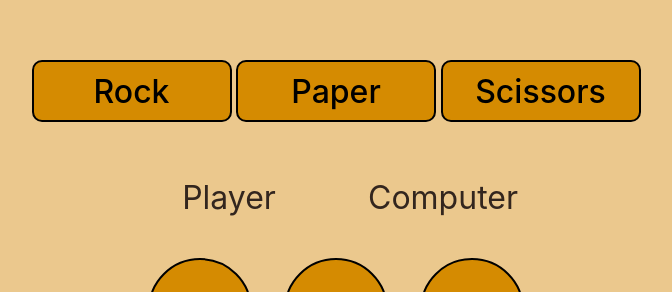
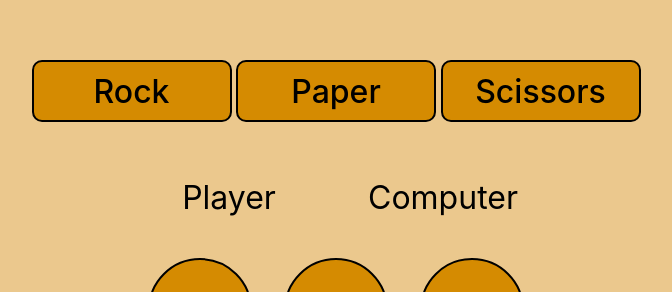
Before and after one commit to RespectWood/rock-paper-scissors, a website: page index.html in a window 1280 px wide. Shown: the part 108-400 px from the top of the page, without its empty margins (304-976 px from the left). Drawn offline with Linux system fonts and the light colour scheme.

Commit message:
playerboard solid black

```diff
--- a/style.css
+++ b/style.css
@@ -51,13 +51,13 @@
 }
 #computerBoard{
     text-align: center;
-    color:rgba(23, 14, 14, 0.87);
+    color: black;
 
 }
 
 #playerBoard{
     text-align: center;
-    color:rgba(23, 14, 14, 0.87);
+    color: black;
 }
 
 .names{
```
